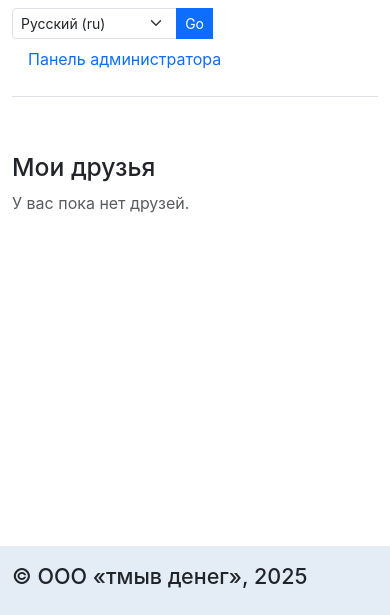
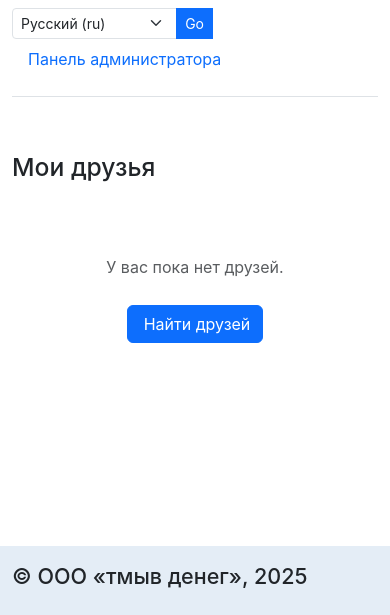
Before and after one commit to Mirvitik/randoccasion, a Django app: page /ru/auth/friends/ in a window 390 px wide. Shown: the part 229-844 px from the top of the page. Run offline with Django 5.2, Linux system fonts and the light colour scheme; the visitor is signed in with stand-in values (Sample User, id 1); data comes from the database, SQL or seed files in the repository; some libraries are stand-ins or nearby versions.

Commit message:
fix(templates users):friend_requests.html, friends_list.html): add avatar, email, name in description

```diff
--- a/randoccasion/templates/users/friends_list.html
+++ b/randoccasion/templates/users/friends_list.html
@@ -1,27 +1,78 @@
 {% extends "base.html" %}
 {% load i18n %}
+
 {% block content %}
 <h2>{% translate "Мои друзья" %}</h2>
 
 {% if friends %}
-    <ul>
+    <div class="row justify-content-center">
         {% for friend in friends %}
-        <li>
-            <strong><a href="{% url 'users:user_detail' friend.id %}">
+        <div class="col-md-6 mb-3">
+            <div class="card">
+                <div class="card-body">
+                    <div class="row align-items-center">
+                        <div class="col-md-8">
+                            <div class="d-flex align-items-center">
+                                {% if friend.profile.image %}
+                                    <img src="{{ friend.profile.get_image_300x300.url }}"
+                                         class="rounded-circle me-3"
+                                         alt="{{ friend.username }}"
+                                         style="width: 64px; height: 64px; object-fit: cover;">
+                                {% else %}
+                                    <div class="rounded-circle bg-secondary d-flex align-items-center justify-content-center me-3"
+                                         style="width: 64px; height: 64px;">
+                                        <i class="fas fa-user text-white"></i>
+                                    </div>
+                                {% endif %}
+                                <div>
+                                    <h5 class="card-title mb-1">
+                                        <a href="{% url 'users:user_detail' friend.id %}" class="text-decoration-none">
                                             {{ friend.username }}
-            </a></strong>
-            <form method="post" action="{% url "users:remove_friend" friend.id %}">
+                                        </a>
+                                    </h5>
+                                    {% if friend.first_name or friend.last_name %}
+                                        <p class="card-text text-muted small mb-1">
+                                            {{ friend.first_name }} {{ friend.last_name }}
+                                        </p>
+                                    {% endif %}
+                                    {% if friend.email %}
+                                        <p class="card-text text-muted small mb-0">
+                                            <i class="fas fa-envelope me-1"></i>
+                                            {{ friend.email }}
+                                        </p>
+                                    {% endif %}
+                                </div>
+                            </div>
+                        </div>
+                        <div class="col-md-4 mt-2 mt-md-0">
+                            <form method="post" action="{% url 'users:remove_friend' friend.id %}" class="d-grid">
                                 {% csrf_token %}
-                    <button type="submit" name="remove_friend" class="btn btn-sm btn-danger"
-                    onclick="return confirm('Вы уверены, что хотите удалить {{ friend.username }} из друзей?')">
+                                <button type="submit"
+                                        name="remove_friend"
+                                        class="btn btn-outline-danger btn-sm"
+                                        onclick="return confirm('{% trans "Вы уверены, что хотите удалить" %} {{ friend.username }} {% trans "из друзей?" %}')">
+                                    <i class="fas fa-user-minus me-1"></i>
                                     {% translate "Удалить из друзей" %}
                                 </button>
                             </form>
-        </li>
+                        </div>
+                    </div>
+                </div>
+            </div>
+        </div>
         {% endfor %}
-    </ul>
+    </div>
 {% else %}
-    <p class="text-muted">{% translate "У вас пока нет друзей." %}</p>
+    <div class="text-center py-5">
+        <div class="mb-3">
+            <i class="fas fa-users fa-3x text-muted"></i>
+        </div>
+        <p class="text-muted mb-4">{% translate "У вас пока нет друзей." %}</p>
+        <a href="{% url 'users:user_list' %}" class="btn btn-primary">
+            <i class="fas fa-search me-1"></i>
+            {% translate "Найти друзей" %}
+        </a>
+    </div>
 {% endif %}
 
 {% endblock %}
```
Also changed, not shown: randoccasion/templates/users/friend_requests.html (+57 -8 lines). Lines whose indentation alone changed are shown as unchanged.
